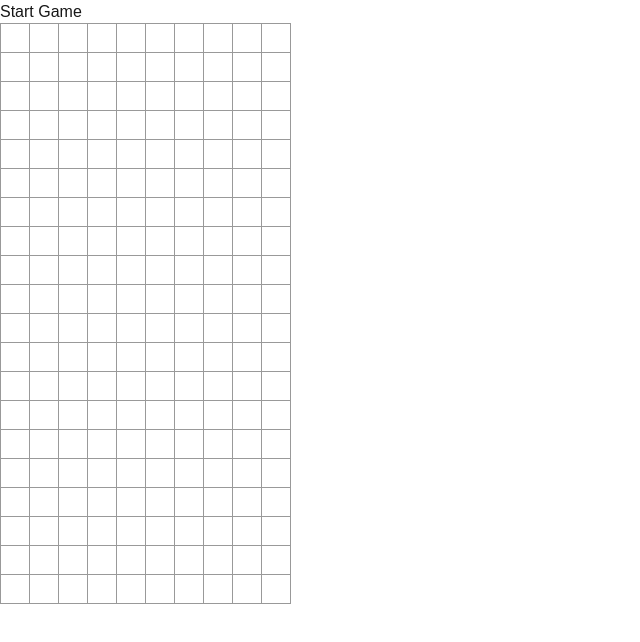
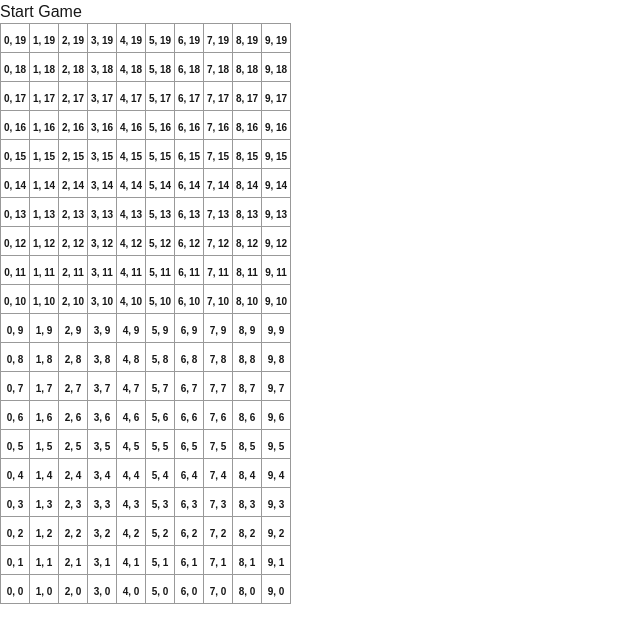
Before and after one commit to bhan-trinh/tetris, a Next.js app: page / in a window 1280 px wide. Shown: the top 642 px of the page, without its empty margins (0-640 px from the left). Built offline with nearby package versions, Linux system fonts and the light colour scheme.

Commit message:
Fix Board Coordinate to (x, y)

```diff
--- a/src/app/globals.css
+++ b/src/app/globals.css
@@ -29,7 +29,7 @@ body {
   background: #fff;
   border: 1px solid #999;
   float: left;
-  font-size: 24px;
+  font-size: 10px;
   font-weight: bold;
   line-height: 34px;
   height: 30px;
@@ -44,8 +44,14 @@ body {
   background: #000;
 }
 
-.board-row:after {
+.board{
+  display: flex;
+  flex-direction: row;
+}
+
+.board-row{
   clear: both;
   content: "";
-  display: table;
+  display: flex;
+  flex-direction: column;
 }
--- a/src/app/page.tsx
+++ b/src/app/page.tsx
@@ -6,10 +6,10 @@ export default function Game(){
   var yPosCurrent = 2;
   var xPosCurrent = 4;
   // Theres another way where you keep track of placed pieces and current piece separately, but then you would have to figure out how
+  // I use 0, 1, 2!
 
-
-  // Array[y][x]
-  const [currentBoardArray, setCurrentBoardArray] = useState(createEmptyArray(20, 10));
+  // Array[x][y]
+  const [currentBoardArray, setCurrentBoardArray] = useState(createEmptyArray(10, 20));
   var bodyCurrentPiece = createPiece();
 
   // Handle key press
@@ -36,13 +36,24 @@ export default function Game(){
     }
   });
 
-  function removePiece(){
+  function moveLeft(){}
 
+  function moveRight(){}
+
+  function moveDown(){}
+
+
+  function calculatePosition ( bodyCurrentPiece, xPos, yPos ){
   }
 
   function addPiece(){
+  }
 
+  function removePiece(){
+    const newArray = currentBoardArray.map((row) => { return row.map((cell) => cell === 1 ? 0 : cell)})
+    setCurrentBoardArray(newArray);
   }
+
 
   function createPiece(){
     return[[0,0], [0,1], [1,0], [1,1]]
@@ -74,9 +85,9 @@ export default function Game(){
 function Board({ boardArray }){
 
   var boardRender = []
-  for (var i = 0; i < 20; i++){
+  for (var i = 0; i < 10 ; i++){
     var rowRender = [];
-    for (var j = 0; j < 10; j++){
+    for (var j = 19; j >= 0; j--){
       rowRender.push(<Cell
       key={i * 10 + j}
       xPos={i}
@@ -86,15 +97,14 @@ function Board({ boardArray }){
     }
     boardRender.push(<div className="board-row" key={i}>{rowRender}</div>);
   }
-  return (boardRender);
+  return (<div className="board">{boardRender}</div>);
 }
 
 function Cell({ xPos, yPos, filled }){
   if (filled)
     return (<div className="filled-cell"></div>)
 
-  return (<div className="cell">
-  </div>);
+  return (<div className="cell">{xPos}, {yPos}</div>);
 }
 
 function createEmptyArray( rows: number, columns: number ){
```
